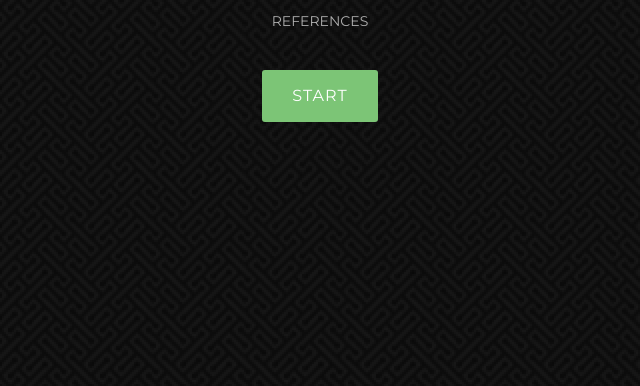
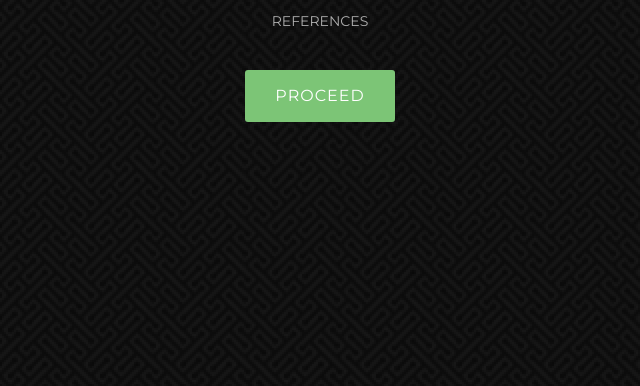
Before and after one commit to Bukoroapps/MUL, a plain HTML site: page index2.html in a window 1280 px wide. Shown: the part 414-800 px from the top of the page, without its empty margins (320-960 px from the left). Drawn offline with nearby package versions, Linux system fonts and the light colour scheme; a script that the page names is missing.

Commit message:
Add files via upload

```diff
--- a/index2.html
+++ b/index2.html
@@ -44,7 +44,7 @@
       <h1 data-aos="zoom-in">Multimedia System</h1>
       <h2 data-aos="fade-up">REFERENCES</h2>
 
-      <a data-aos="fade-up" href="#about" class="btn-get-started scrollto">Start </a>
+      <a data-aos="fade-up" href="#about" class="btn-get-started scrollto">Proceed</a>
     </div>
   </section><!-- End Hero -->
 
```
